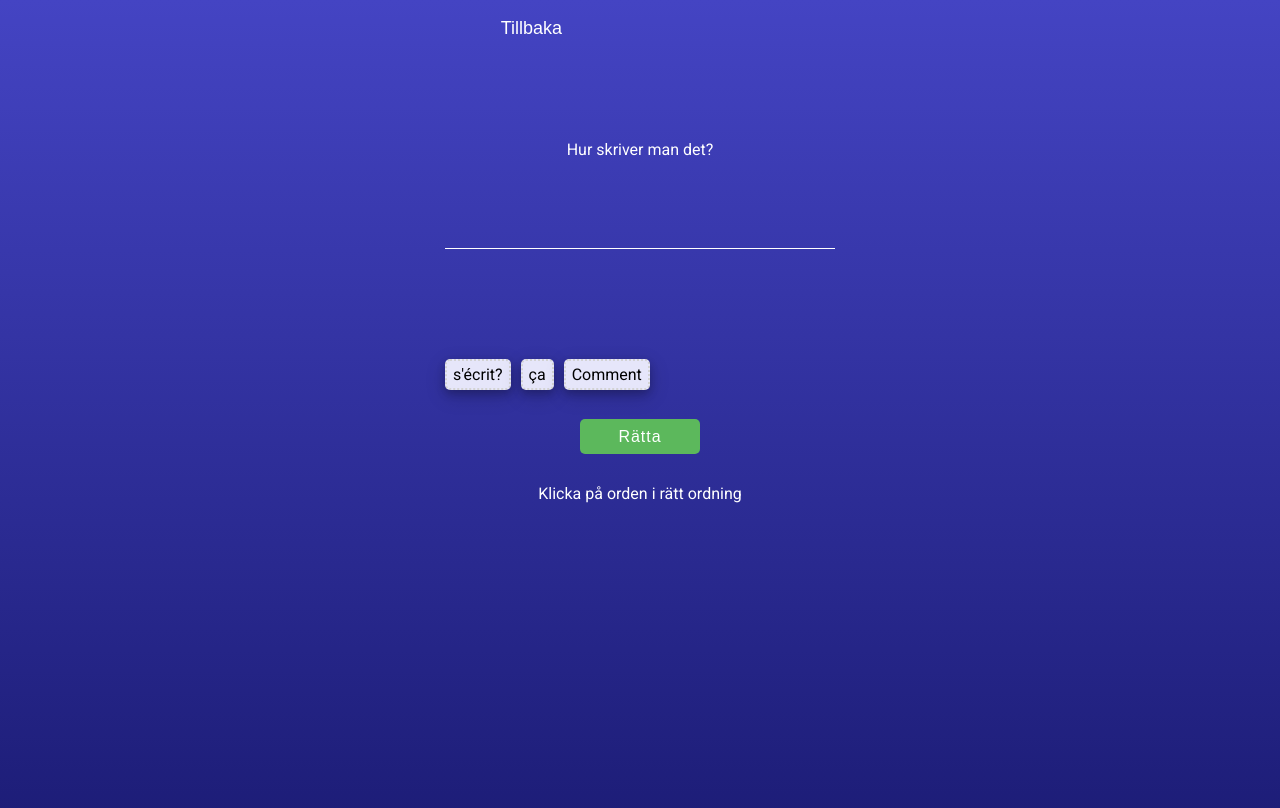
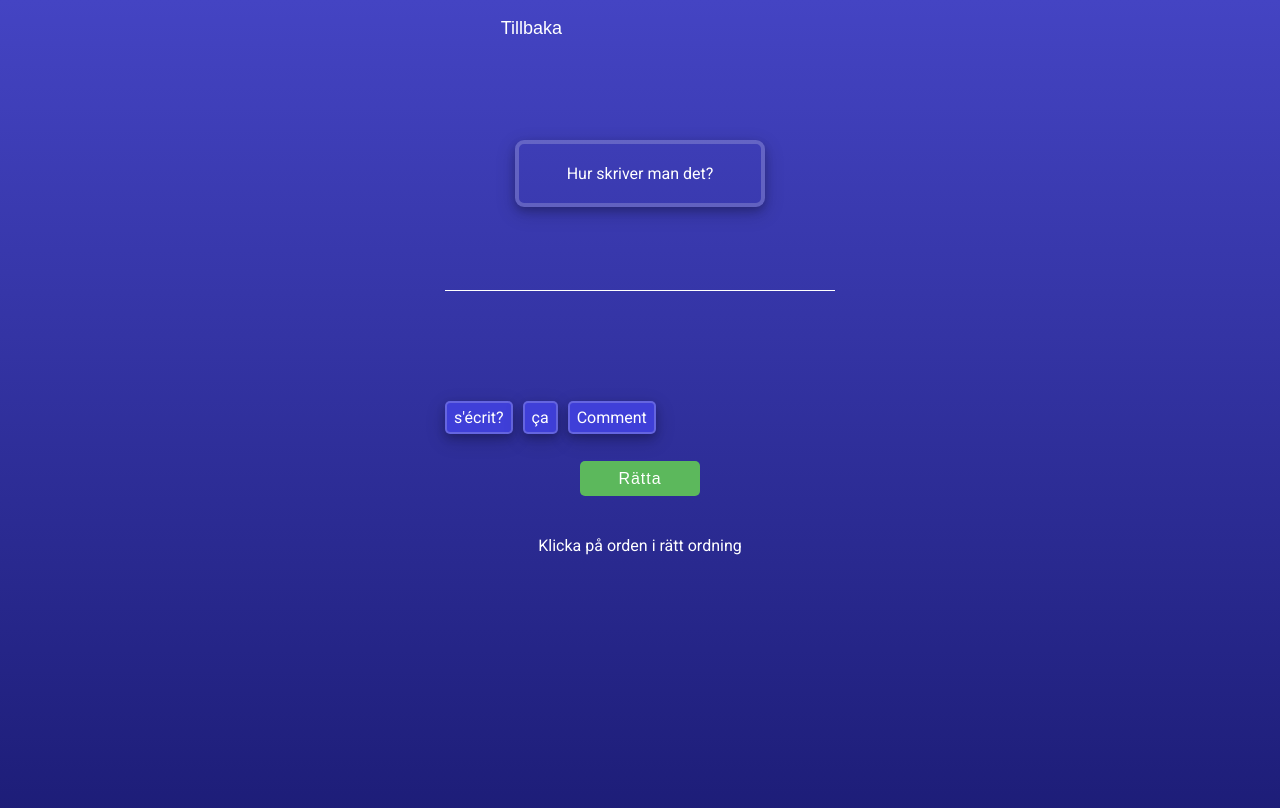
Before and after one commit to CarinWood/franska-app, a React (Create React App) app: page /kapitel_0 in a window 1280 px wide. Shown: the top 808 px of the page. Built offline with nearby package versions, Linux system fonts and the light colour scheme.

Commit message:
css update sentence exercise

```diff
--- a/src/components/sentences/sentences.css
+++ b/src/components/sentences/sentences.css
@@ -53,10 +53,10 @@
 }
 
 .word {
-    padding: 4px 6px;
-    background-color: lavender;
-    color: black;
-    border: 2px dotted lightgray;
+    padding: 5px 7px;
+    background: rgb(63, 63, 216);
+    color: white;
+    border: 2px solid rgba(255, 255, 255, 0.2);
     margin: 0px 5px;
     border-radius: 5px;
     cursor: pointer;
@@ -106,6 +106,18 @@
     border-bottom: 1px solid white;
 }
 
+.sentence {
+    border: 4px solid rgba(255, 255, 255, 0.2);
+    padding: 20px 23px;
+    border-radius: 9px;
+    min-width: 250px;
+    display: flex;
+    align-items: center;
+    justify-content: center;
+    margin-bottom: -6px;
+    box-shadow: 0 4px 8px 0 rgba(0, 0, 0, 0.2), 0 6px 20px 0 rgba(0, 0, 0, 0.19);
+}
+
 .game-over-card {
     width: 360px;
     height: 200px;
@@ -124,5 +136,5 @@
 }
 
 .instructions {
-    margin-top: 10px;
+    margin-top: 20px;
 }
```
